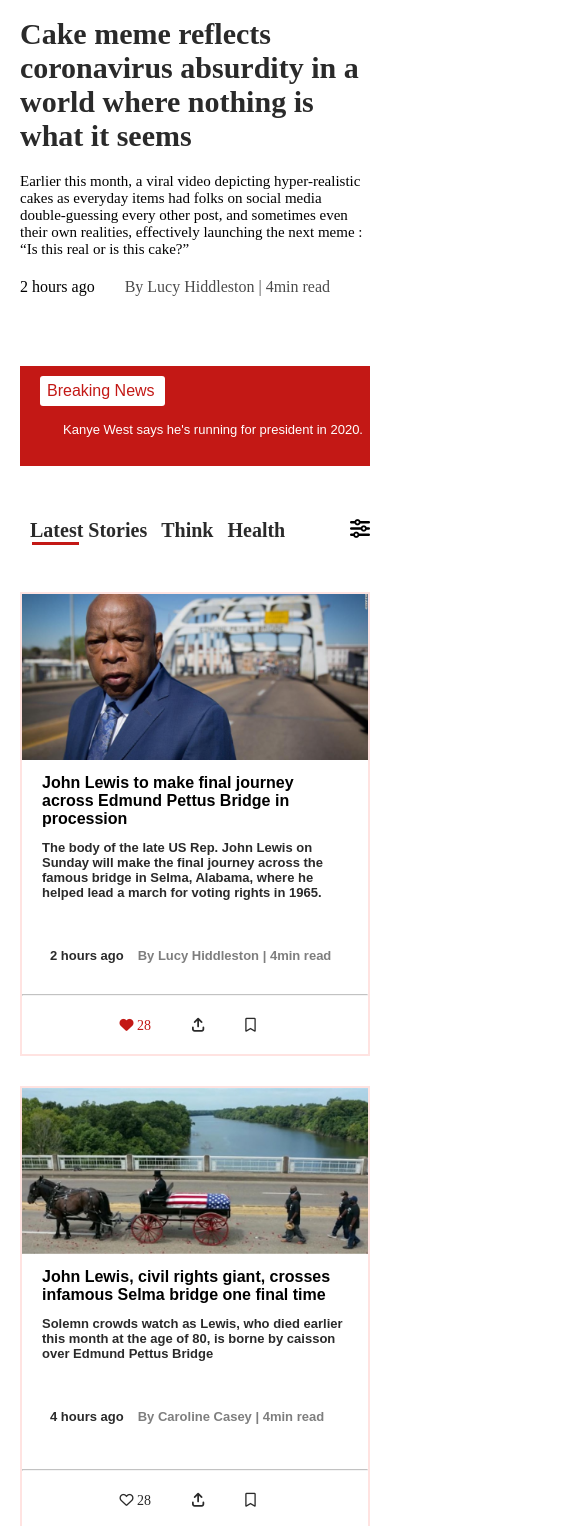
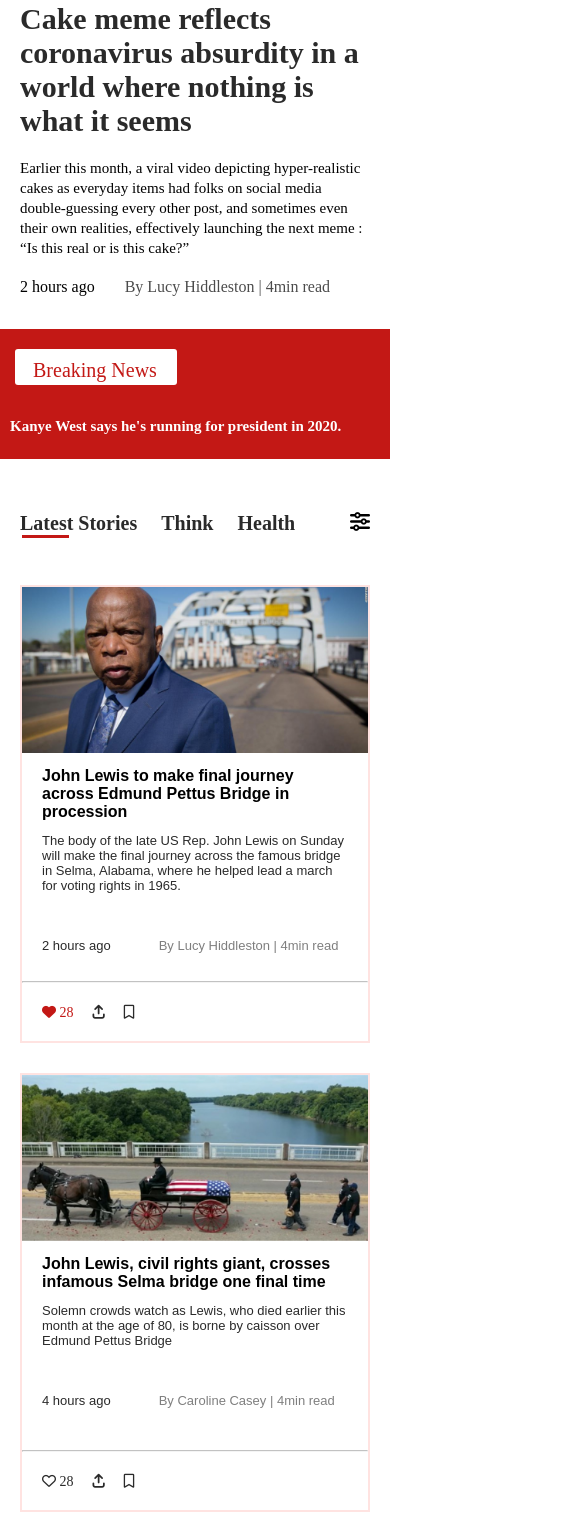
Before and after one commit to thanhbui1234/reponsive_asm1, a plain HTML site: page index.html in a window 390 px wide. Shown: the part 474-2000 px from the top of the page, 585 px wide, since content can reach past the window. Drawn offline with Linux system fonts and the light colour scheme.

Commit message:
update_code1

```diff
--- a/index.html
+++ b/index.html
@@ -65,12 +65,13 @@
             </div>
         </div>
         <div class="breaking_new">
-            <div class="breaking_child">
+
+            <p>
                 Breaking News
-            </div>
-            <div class="breaking_content">
-                Kanye West says he's running for president in 2020.
-            </div>
+            </p>
+            <p>Kanye West says he's running for president in 2020.</p>
+
+
         </div>
         <div class="news">
             <div class="indexing">
@@ -201,11 +202,15 @@
 
 
         </div>
+
+    </div>
     <div class="footer">
         <div class="footer_item_left">
             <img src="img/icon_nbc.png" alt="">
             <p> copyright © 2020 | NBC NEWS </p>
+
         </div>
+
         <div class="footer_item_center">
             Privacy Policy <br>
             Do not sell my personal info <br>
@@ -234,7 +239,6 @@
         </div>
 
     </div>
-    </div>
 
 
 </body>
--- a/reponsive.css
+++ b/reponsive.css
@@ -1,8 +1,6 @@
 /* iphone6/7/8/plus */
 @media only screen and (max-width: 415px) {
-    .container {
-        margin: 0 20px;
-    }
+
 
     .nav {
         display: flex;
@@ -34,50 +32,48 @@
         color: #2A2A2A;
 
     }
-
-    .hot_new {
-        grid-template-columns: none;
+    .hot_new{
+        display: block;
+        margin: 0 20px;
     }
-
-    .icon_hot_new a {
-        font-size: 20px;
-    }
-
-    .trending h4 {
-        font-size: 24px;
-    }
-
-    .hot_new img {
+    .hot_new img{
+        height: 100%;
         width: 100%;
 
     }
+    .hot_new h4{
+        font-size: 25px;
+    }
+    .content_childd{
+        font-size: 20px;
+        line-height:20px;
+    }
 
-    .breaking_new {
-        display: block;
-        height: 100px;
+    .breaking_new{
+        position: relative;
+        margin: 33px 0px;
+        height: 130px;
+        line-height: 25px;
+        font-size: 15px;
+    }
+    .breaking_new p:first-child{
+        padding:16px 20px 20px 18px;
+
+        margin-top: 20px;
+        top: 0;
+        left: 15px;
+        line-height: 10px;
+        height: 35px;
+    }
+    .breaking_new p:last-child{
+        bottom: 20px;
+        right: unset;
+        font-size: 15px;
+        padding: 0 10px;
 
     }
-
-    .breaking_child {
-        position: relative;
-        left: 20px;
-        top: 10px;
-
-        height: 30px;
-        width: 125px;
-        line-height: 30px;
-    }
-    .breaking_content{
-        position: absolute;
-        font-size: 13px;
-        left: 3px;
-
-    }
-
-    .indexing ul a{
-        margin-left: 10px;
-    }.child_content_text p {
-        font-weight: bold;
+    .news{
+        margin: 0 20px;
     }
     .news_content{
         display: block;
@@ -85,35 +81,39 @@
     .new_content_child{
         margin-bottom: 30px;
     }
-    .new_time{
-        margin-left: 25px;
-    }
-    .new_time p{
-        font-size: 5px;
-       display: inline-block;
-       gap:0;
-       padding: 3px;
-
-
-    }
-    .icon_new {
-        text-align: center;
-    }
-    .icon_new span{
-        margin: 0 11px;
-    }
-    .view h4{
-        text-align: center;
-        margin-left: 80px;
+    .new_child{
+        margin: 0 20px;
     }
     .content_new_child{
         display: block;
-    }
-    .content_new_child_item{
+    }.content_new_child_item{
         display: block;
-        margin-bottom: 50px;
-    }
-    .content_new_child_item img{
+    }.content_new_child_item img {
         width: 100%;
     }
+    .footer{
+        display: block;
+        text-align: center;
+        padding-top: 15px;
+        height: 350px;
+    }.footer_item_center{
+        line-height: 25px;
+        position: relative;
+        bottom: 30px;
+    }
+    .footer_item_left img {
+        padding-left: 10px;
+    }
+    .footer_item_left p{
+    bottom: -225px;
+    left: 3px;
+    }
+    .footer_item_right{
+        right: 10px;
+    }
+
+
+
+
+
 }
--- a/style.css
+++ b/style.css
@@ -6,11 +6,15 @@
 }
 
 .container {
-    margin: 0 150px;
+    overflow-x: hidden ;
+font-family: 'Poppins';
     font-weight: 600px;
+
+
 }
 
 .nav {
+    margin: 0 150px;
     padding-top: 10px;
     position: relative;
     height: 80px;
@@ -53,6 +57,7 @@
 }
 
 .hot_new {
+    margin: 0 150px;
     display: grid;
     grid-template-columns: 1fr 1fr;
     gap: 20px;
@@ -106,39 +111,41 @@
     opacity: 70%;
 }
 
-.breaking_new {
-    margin-top: 70px;
-    width: 100%;
-    height: 80px;
+.breaking_new{
+    position: relative;
+    text-align: center;
+    height: 70px;
+   margin-top: 70px;
+   margin-right: 150px;
+   margin-left: 150px;
     background-color: #C31815;
-    /* line-height: 80px; */
-    display: flex;
-    justify-content: center;
+    line-height: 70px;
+}
+.breaking_new p:first-child{
+    font-weight: bold;
+    font-size: 20px;
+    left: 300px;
+    padding: 0 21px;
+    bottom: 10px;
+    border-radius: 3px;
+    font-weight: 400;
+    position: absolute;
+    color: #C31815;
+    background-color: #fff;
+    line-height: 50px;
 
 }
-.breaking_child{
-    font-family: sans-serif;
+.breaking_new p:last-child{
+    font-weight: 550;
+    font-size: 23px;
+    right: 150px;
+    position: absolute;
+    color: #fff;
 
-    height: 54px;
-    width: 120px;
-    line-height: 54px;
-    background: #fff;
-    color: #C31815;
-    border-radius: 3px;
-   font-weight: 400;
-   font-size: 16px;
-   margin-top: 11px;
-   padding-left: 7px;
-}
-.breaking_content{
-    font-family: sans-serif;
-    color: #fff;
-    font-size: 20px;
-    font-weight: 500;
-    margin-top: 26px;
-    margin-left: 60px;
+
 }
 .indexing{
+
     display: flex;
     justify-content: space-between;
     margin-top: 53px;
@@ -151,11 +158,12 @@
 
 }
 .indexing ul a{
+
     text-decoration: none;
     color: #2A2A2A;
     font-size: 20px;
     font-weight: 600;
-    margin-left: 25px;
+    margin-right: 20px;
     /* padding-left: 20px; */
 
 }
@@ -195,6 +203,10 @@
 .new_content_child{
     border: 2px solid ;
   border-color:  #FFE3E1;
+}
+.news{
+    margin: 0 150px;
+
 }
 
 
@@ -255,9 +267,9 @@ color: #C31815;
 }
 .view{
     cursor: pointer;
+    text-align: center;
 }
 .view h4{
-    margin-left: 500px;
     padding: 20px 65px;
    text-transform: uppercase;
     display: inline-block;
@@ -267,6 +279,9 @@ color: #C31815;
     margin-top: 54px;
     border: 1px solid #C31815;
     margin-bottom: 64px;
+}
+.new_child{
+    margin: 0 150px;
 }
 .new_child h4{
     font-family: 'Nunito Sans';
@@ -298,23 +313,24 @@ color: #C31815;
     color: #2A2A2A;
 }
 .footer{
-    margin-left: -150px;
+
 
     display: flex;
     justify-content: space-around;
     align-items: center;
-    margin-top: 50px;
-    width: 1517px;
-    height: 175px;
+    margin-top: 65px;
+    width: 100%;
+    height: 235px;
     background:  #0E1E32;
-    gap: 30px;
 }
 .footer_item_left p{
+    position: relative;
     color: #fff;
-    margin-top:20px ;
+    padding-top: 35px;
+    left: 70px;
     opacity: 60%;
 }.footer_item_left img{
-    margin-left: 55px;
+    padding-left: 140px;
 }
 .footer_item_right ul{
     list-style-type: none ;
@@ -329,7 +345,10 @@ color: #C31815;
     color: white;
 
 }
-
+.footer_item_right{
+    position: relative;
+    right: 55px;
+}
 
 .title_footer_item_right  li{
     display: inline-block;
@@ -340,6 +359,8 @@ color: #C31815;
     display: inline-block;
     padding-top: 23px;
     padding-left: 20px;
+    margin-right: 10px;
+
 }
 .title_footer_item_right a{
     padding-left: 20px;
@@ -351,4 +372,3 @@ color: #C31815;
     font-size: 21px;
 
 }
-/* molbie with < 740px */
```
Lines whose indentation alone changed are shown as unchanged.
